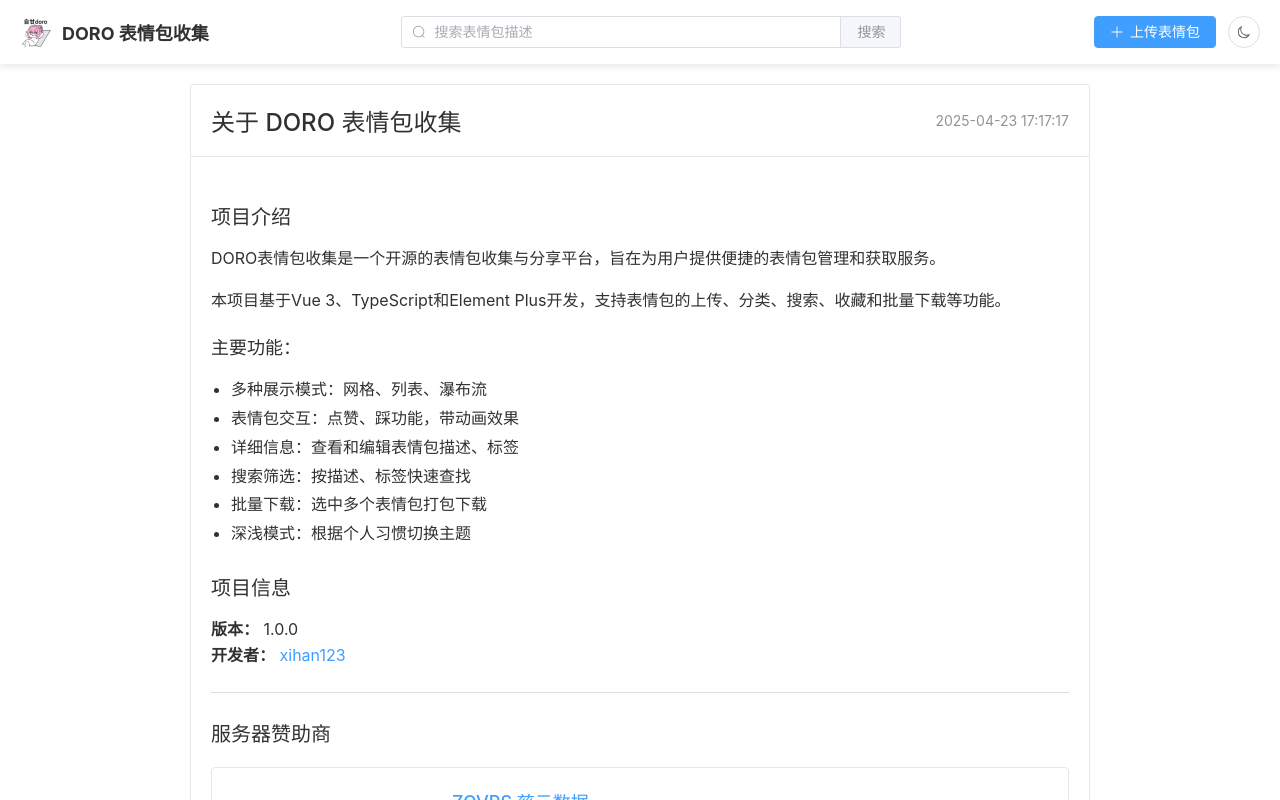
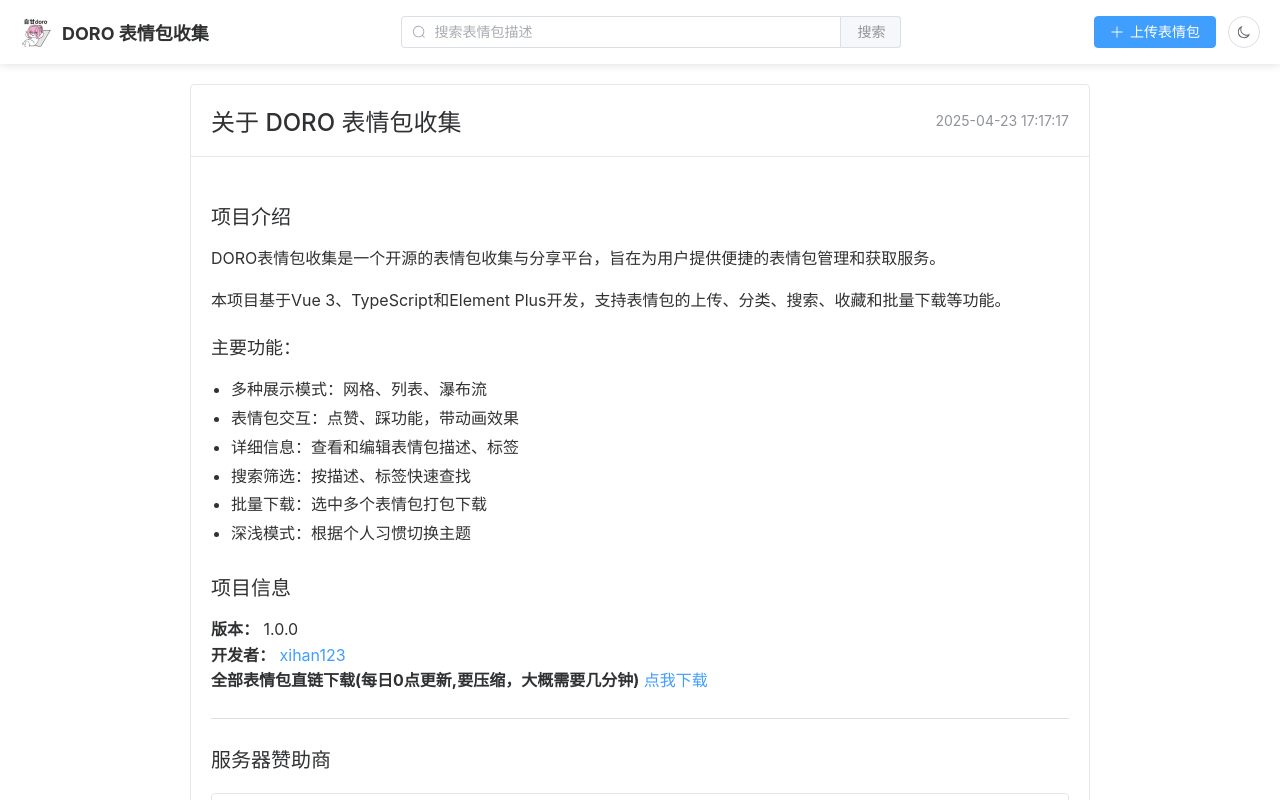
Before and after one commit to xihan123/doro-collector-web, a Vue app: page /about in a window 1280 px wide. Shown: the top 800 px of the page. Built offline with nearby package versions, Linux system fonts and the light colour scheme; what @yeger/vue-masonry-wall would draw is missing.

Commit message:
chore: 添加表情包直链下载功能

```diff
--- a/src/views/AboutView.vue
+++ b/src/views/AboutView.vue
@@ -30,6 +30,9 @@
           <p>
             <strong>版本：</strong> 1.0.0<br>
             <strong>开发者：</strong> <a href="https://github.com/xihan123" target="_blank">xihan123</a><br>
+            <strong>全部表情包直链下载(每日0点更新,要压缩，大概需要几分钟)</strong> <a
+              href="https://doro-collector-file.tiramisucat.com/doro-sticker-latest.zip"
+              target="_blank">点我下载</a><br>
             <!--            <strong>开源协议：</strong> MIT<br>-->
             <!--            <strong>代码仓库：</strong> <a href="https://github.com/xihan123/doro-collector-api"-->
             <!--                                          target="_blank">GitHub</a><br>-->
@@ -61,9 +64,11 @@
           <h3>问题反馈</h3>
           <p>如果您在使用过程中遇到任何问题，或有功能建议，欢迎通过以下方式联系我们：</p>
           <ul>
-            <li>后端数据相关<a href="https://github.com/xihan123/doro-collector-api/issues" target="_blank">在此提交Issue</a>
+            <li>后端数据相关<a href="https://github.com/xihan123/doro-collector-api/issues"
+                               target="_blank">在此提交Issue</a>
             </li>
-            <li>前端界面相关<a href="https://github.com/xihan123/doro-collector-web/issues" target="_blank">在此提交Issue</a>
+            <li>前端界面相关<a href="https://github.com/xihan123/doro-collector-web/issues"
+                               target="_blank">在此提交Issue</a>
             </li>
             <!--            <li>发送邮件至：<a href="mailto:contact@example.com">contact@example.com</a></li>-->
           </ul>
```
